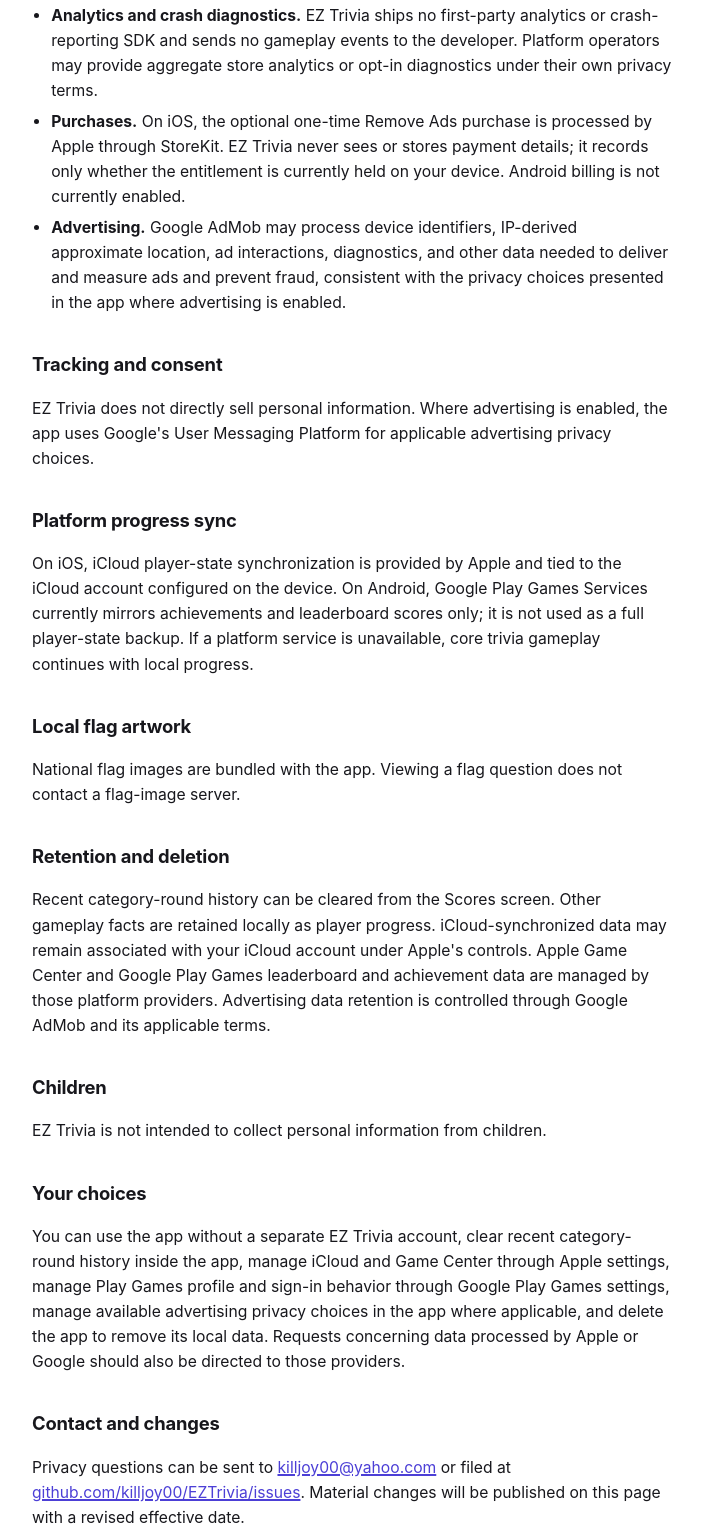
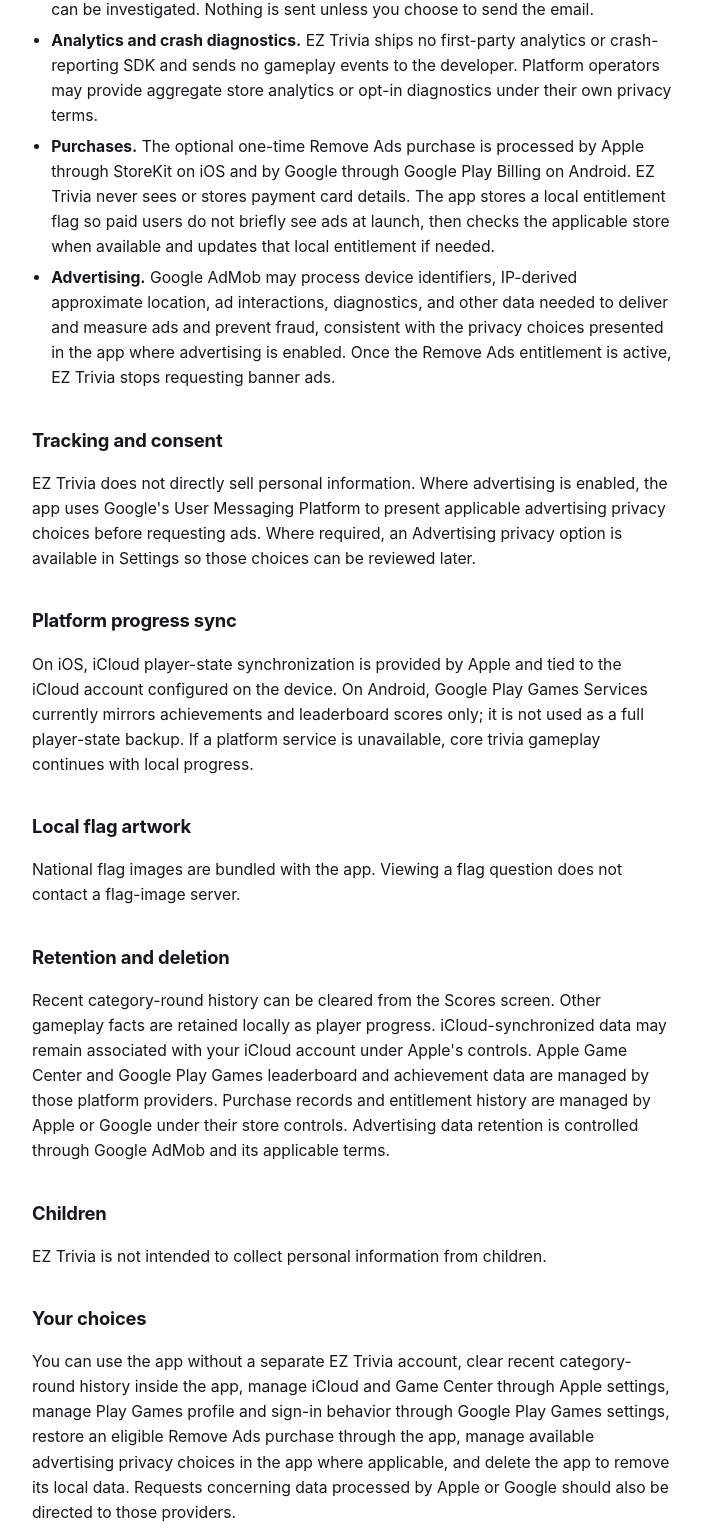
Before and after one commit to killjoy00/EZTrivia, a plain HTML site: page docs/privacy.html in a window 1280 px wide. Shown: the part 993-2526 px from the top of the page, without its empty margins (288-990 px from the left). Drawn offline with Linux system fonts and the light colour scheme.

Commit message:
Update public privacy page for Android monetization

```diff
--- a/docs/privacy.html
+++ b/docs/privacy.html
@@ -16,7 +16,7 @@
   <h1>Privacy Policy</h1>
   <p class="dek">Effective September 13, 2026</p>
 
-  <p>EZ Trivia is a trivia game. This policy explains the information used when you play, sync progress, view ads, report a question, or use platform gaming services.</p>
+  <p>EZ Trivia is a trivia game. This policy explains the information used when you play, sync progress, view ads, report a question, make an optional purchase, or use platform gaming services.</p>
 
   <h2>Information EZ Trivia uses</h2>
   <ul>
@@ -25,12 +25,12 @@
     <li><strong>Google Play Games Services.</strong> On Android, if your Google Play Games profile is available to EZ Trivia, Play Games Services handles platform authentication. EZ Trivia submits configured achievement progress, category lifetime-point totals, and the current Daily Challenge weighted score to Google Play Games Services. Google processes your Play Games identity and leaderboard/achievement data under Google's applicable privacy terms. EZ Trivia does not receive your Google Account password. Full gameplay history and seen-question state are not currently synchronized through Play Games Services.</li>
     <li><strong>Question reports.</strong> If you choose <em>Report this question</em>, EZ Trivia opens your email app with a draft addressed to support. The draft includes the question ID, prompt, selected and correct answers, explanation, difficulty, and app version so the issue can be investigated. Nothing is sent unless you choose to send the email.</li>
     <li><strong>Analytics and crash diagnostics.</strong> EZ Trivia ships no first-party analytics or crash-reporting SDK and sends no gameplay events to the developer. Platform operators may provide aggregate store analytics or opt-in diagnostics under their own privacy terms.</li>
-    <li><strong>Purchases.</strong> On iOS, the optional one-time Remove Ads purchase is processed by Apple through StoreKit. EZ Trivia never sees or stores payment details; it records only whether the entitlement is currently held on your device. Android billing is not currently enabled.</li>
-    <li><strong>Advertising.</strong> Google AdMob may process device identifiers, IP-derived approximate location, ad interactions, diagnostics, and other data needed to deliver and measure ads and prevent fraud, consistent with the privacy choices presented in the app where advertising is enabled.</li>
+    <li><strong>Purchases.</strong> The optional one-time Remove Ads purchase is processed by Apple through StoreKit on iOS and by Google through Google Play Billing on Android. EZ Trivia never sees or stores payment card details. The app stores a local entitlement flag so paid users do not briefly see ads at launch, then checks the applicable store when available and updates that local entitlement if needed.</li>
+    <li><strong>Advertising.</strong> Google AdMob may process device identifiers, IP-derived approximate location, ad interactions, diagnostics, and other data needed to deliver and measure ads and prevent fraud, consistent with the privacy choices presented in the app where advertising is enabled. Once the Remove Ads entitlement is active, EZ Trivia stops requesting banner ads.</li>
   </ul>
 
   <h2>Tracking and consent</h2>
-  <p>EZ Trivia does not directly sell personal information. Where advertising is enabled, the app uses Google's User Messaging Platform for applicable advertising privacy choices.</p>
+  <p>EZ Trivia does not directly sell personal information. Where advertising is enabled, the app uses Google's User Messaging Platform to present applicable advertising privacy choices before requesting ads. Where required, an Advertising privacy option is available in Settings so those choices can be reviewed later.</p>
 
   <h2>Platform progress sync</h2>
   <p>On iOS, iCloud player-state synchronization is provided by Apple and tied to the iCloud account configured on the device. On Android, Google Play Games Services currently mirrors achievements and leaderboard scores only; it is not used as a full player-state backup. If a platform service is unavailable, core trivia gameplay continues with local progress.</p>
@@ -39,13 +39,13 @@
   <p>National flag images are bundled with the app. Viewing a flag question does not contact a flag-image server.</p>
 
   <h2>Retention and deletion</h2>
-  <p>Recent category-round history can be cleared from the Scores screen. Other gameplay facts are retained locally as player progress. iCloud-synchronized data may remain associated with your iCloud account under Apple's controls. Apple Game Center and Google Play Games leaderboard and achievement data are managed by those platform providers. Advertising data retention is controlled through Google AdMob and its applicable terms.</p>
+  <p>Recent category-round history can be cleared from the Scores screen. Other gameplay facts are retained locally as player progress. iCloud-synchronized data may remain associated with your iCloud account under Apple's controls. Apple Game Center and Google Play Games leaderboard and achievement data are managed by those platform providers. Purchase records and entitlement history are managed by Apple or Google under their store controls. Advertising data retention is controlled through Google AdMob and its applicable terms.</p>
 
   <h2>Children</h2>
   <p>EZ Trivia is not intended to collect personal information from children.</p>
 
   <h2>Your choices</h2>
-  <p>You can use the app without a separate EZ Trivia account, clear recent category-round history inside the app, manage iCloud and Game Center through Apple settings, manage Play Games profile and sign-in behavior through Google Play Games settings, manage available advertising privacy choices in the app where applicable, and delete the app to remove its local data. Requests concerning data processed by Apple or Google should also be directed to those providers.</p>
+  <p>You can use the app without a separate EZ Trivia account, clear recent category-round history inside the app, manage iCloud and Game Center through Apple settings, manage Play Games profile and sign-in behavior through Google Play Games settings, restore an eligible Remove Ads purchase through the app, manage available advertising privacy choices in the app where applicable, and delete the app to remove its local data. Requests concerning data processed by Apple or Google should also be directed to those providers.</p>
 
   <h2>Contact and changes</h2>
   <p>Privacy questions can be sent to <a href="mailto:killjoy00@yahoo.com">killjoy00@yahoo.com</a> or filed at <a href="https://github.com/killjoy00/EZTrivia/issues">github.com/killjoy00/EZTrivia/issues</a>. Material changes will be published on this page with a revised effective date.</p>
```
